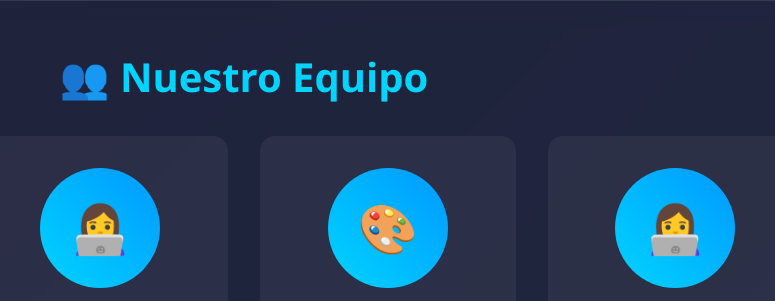
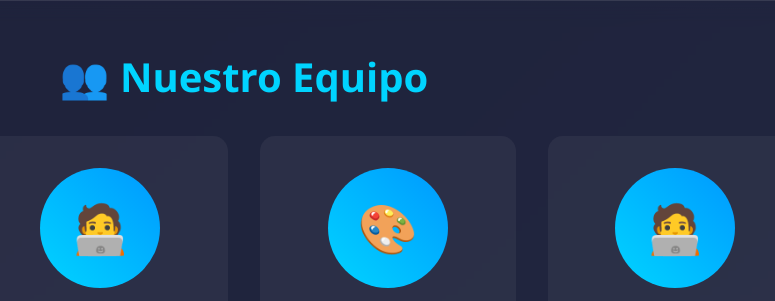
Before and after one commit to sebastianvillarroel755-dev/FireMap.githhub.io, a plain HTML site: page project_canva.html in a window 1280 px wide. Shown: the part 3536-3837 px from the top of the page, 396-1171 px from the left. Drawn offline with Linux system fonts and the light colour scheme.

Commit message:
Update project_canva.html

```diff
--- a/project_canva.html
+++ b/project_canva.html
@@ -134,7 +134,7 @@
                     <p style="color: #b0b8c8;">Ingeniero quimico especializado en el exterminio de incendios y análista de incendios.</p>
                 </div>
                 <div class="team-card">
-                    <div class="team-avatar">👩‍💻</div>
+                    <div class="team-avatar">🧑‍💻</div>
                     <div class="team-name">Jose Andres Mamani Cuiza</div>
                     <div class="team-role">Administrador de la Pagina </div>
                     <p style="color: #b0b8c8;">Experto en sistemas de comunicación y análisis de datos.</p>
@@ -146,7 +146,7 @@
                     <p style="color: #b0b8c8;">Especialista en Diseño Grafico y predicción  de climática de indendios</p>
                 </div>
                 <div class="team-card">
-                    <div class="team-avatar">👩‍💻</div>
+                    <div class="team-avatar">🧑‍💻</div>
                     <div class="team-name">Sebastian Rodolfo Villarroel Roncal</div>
                     <div class="team-role">Directora de Operaciones</div>
                     <p style="color: #b0b8c8;">Diseñador de sistemas, desarro de paginas web y prevencion de incendios Forestales  </p>
```
